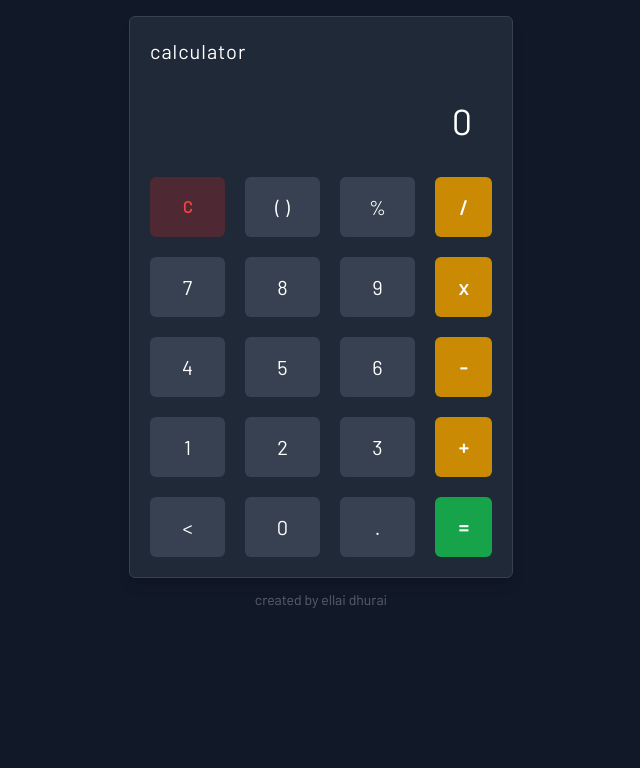
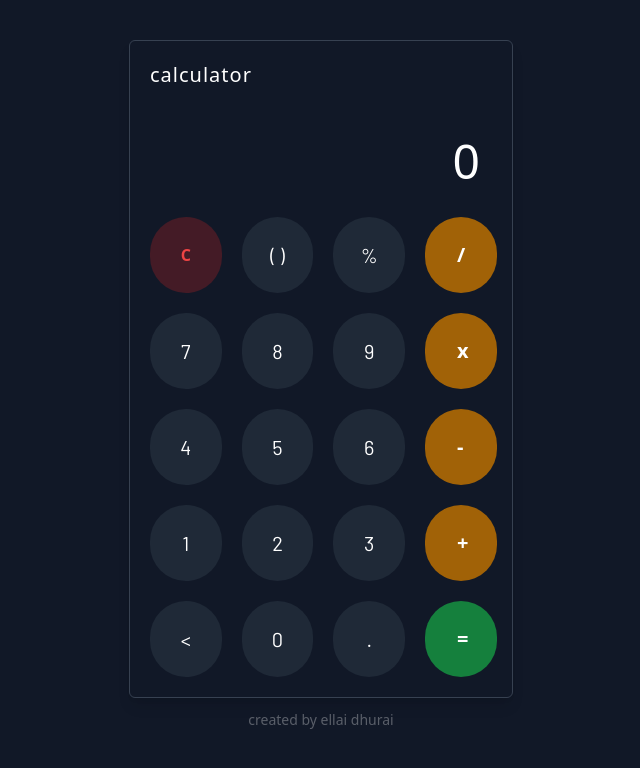
Before and after one commit to ellaidhurain/web-calculator, a website built with Vite: page index.html in a window 1280 px wide. Shown: the whole page, without its empty margins (319-959 px from the left). Built offline with nearby package versions, Linux system fonts and the light colour scheme.

Commit message:
last commit

```diff
--- a/index.html
+++ b/index.html
@@ -7,23 +7,23 @@
     <title>web-calculator</title>
   </head>
   <body>
-    <div id="app" class="text-white bg-gray-900 py-0 py-4 min-h-screen">
+    <div id="app" class="text-white bg-gray-900 pt-10 min-h-screen">
       <!-- card -->
       <div
-        class="card p-5 max-w-sm mx-auto bg-gray-800 border border-gray-700 rounded-md shadow-lg"
+        class="card pr-8 pl-5 py-5 max-w-sm mx-auto bg-gray-900 border border-gray-700 rounded-md shadow-lg"
       >
         <div class="card-heading text-xl tracking-wider">calculator</div>
 
         <div class="card-body">
-          <div class="px-5 uppercase my-5 text-right py-4">
-            <div class="text-xl mb-2 text-gray-500 fixed" id="input_text"></div>
-            <div class="text-4xl" id="output_text">0</div>
+          <div class=" uppercase pt-10 pb-8 text-right">
+            <div class="text-xl mb-2 text-gray-500 " id="input_text"></div>
+            <div class="text-5xl" id="output_text">0</div>
           </div>
           <div class="flex">
             <div class="w-10/12 pr-5">
               <div class="grid grid-cols-3 gap-5">
                 <button
-                  class="bg-opacity-25 hover:bg-opacity-40 rounded-md font-semibold text-red-500 bg-red-600 key"
+                  class="bg-opacity-25 rounded-full hover:bg-opacity-40 font-semibold text-red-500 bg-red-600 key"
                   data-key="clear"
                 >
                   C
@@ -67,7 +67,7 @@
           </div>
         </div>
       </div>
-      <div class="text-center pt-3 max-w-sm mx-auto text-sm opacity-30">
+      <div class="text-center pt-3 pb-3 max-w-sm mx-auto text-sm opacity-30">
         <span>created by ellai dhurai</span>
       </div>
     </div>
--- a/main.js
+++ b/main.js
@@ -6,9 +6,11 @@ const keys = document.querySelectorAll(".key");
 
 let input = '';
 
+// loop all data from dataset
 for(let key of keys){
-    let value = key.dataset.key
+    let value = key.dataset.key // get value
 
+    // add event listener for every value in the button
     key.addEventListener('click',()=>{
         if(value == "clear"){
             input = "";
--- a/style.css
+++ b/style.css
@@ -6,17 +6,17 @@
 
 
 body{
-    @apply font-Barlow;
+    /* @apply font-Barlow; */
 }
 
 .btnStyle {
-    @apply bg-gray-700 py-4 rounded-md text-xl hover:bg-gray-600 font-Barlow
+    @apply bg-gray-800 p-6 rounded-full text-xl hover:bg-gray-700 font-Barlow
 }
 
 .btnStyleOperand {
-    @apply bg-yellow-600 py-4 rounded-md text-xl hover:bg-yellow-500 font-semibold
+    @apply bg-yellow-700 py-6 pl-8 pr-10 text-center rounded-full text-xl hover:bg-yellow-600 font-semibold
 }
 
 .btnStyleSum {
-    @apply bg-green-600 py-4 rounded-md text-xl hover:bg-green-500 font-semibold
+    @apply bg-green-700 p-6 pl-8 pr-10  rounded-full text-xl hover:bg-green-600 font-semibold
 }
```
